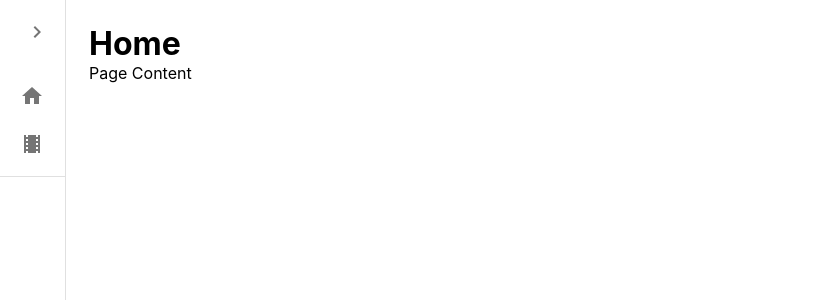
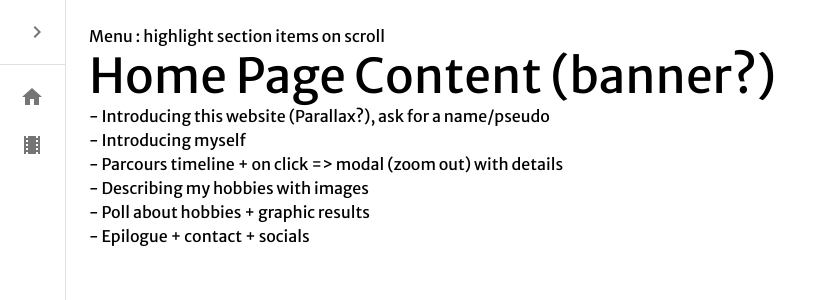
Before and after one commit to mlangumier/portfolio, a React (Create React App) app: page / in a window 1280 px wide. Shown: the top 300 px of the page, without its empty margins (0-815 px from the left). Built offline with nearby package versions, Linux system fonts and the light colour scheme.

Commit message:
Setup styleTheme & started Homepage

```diff
--- a/package.json
+++ b/package.json
@@ -8,6 +8,7 @@
     "@mui/icons-material": "^5.6.1",
     "@mui/material": "^5.6.1",
     "@mui/styled-engine-sc": "^5.6.1",
+    "@reduxjs/toolkit": "^1.8.1",
     "@testing-library/jest-dom": "^5.16.4",
     "@testing-library/react": "^13.0.1",
     "@testing-library/user-event": "^13.5.0",
@@ -15,6 +16,7 @@
     "@types/node": "^16.11.27",
     "@types/react": "^18.0.5",
     "@types/react-dom": "^18.0.1",
+    "@types/react-redux": "^7.1.24",
     "axios": "^0.26.1",
     "node-sass": "^7.0.1",
     "react": "^18.0.0",
--- a/src/App.scss
+++ b/src/App.scss
@@ -1,4 +1,4 @@
-@import url('https://fonts.googleapis.com/css2?family=Roboto:ital,wght@0,300;0,400;0,500;0,700;1,400&display=swap');
+// @import url('https://fonts.googleapis.com/css2?family=Roboto:ital,wght@0,300;0,400;0,500;0,700;1,400&display=swap');
 @import url('https://fonts.googleapis.com/css2?family=Merriweather+Sans:ital,wght@0,400;0,500;0,600;1,500;1,700&display=swap');
 
 * {
@@ -7,7 +7,7 @@
 }
 
 body {
-  font-family: -apple-system, BlinkMacSystemFont, 'Roboto', 'Segoe UI', 'Roboto', 'Oxygen',
+  font-family: -apple-system, BlinkMacSystemFont, 'Merriweather Sans', 'Segoe UI', 'Roboto', 'Oxygen',
     'Ubuntu', 'Cantarell', 'Fira Sans', 'Droid Sans', 'Helvetica Neue',
     sans-serif;
   -webkit-font-smoothing: antialiased;
@@ -18,6 +18,7 @@ body {
   min-height: 100vh;
 }
 
-.h1, h2, h3, h4 {
-  font-family: 'Merriweather Sans', sans-serif;
+a {
+  color: inherit;
+  text-decoration: none;
 }
--- a/src/App.tsx
+++ b/src/App.tsx
@@ -1,12 +1,20 @@
 import './App.scss';
 import RouterConfig from 'Routes/routes';
-import { BrowserRouter, Routes } from 'react-router-dom';
+import { createTheme, ThemeProvider } from '@mui/material';
+
+const theme = createTheme({
+  typography: {
+    fontFamily: 'Merriweather Sans'
+  }
+})
 
 function App() {
   return (
-    <div className="App">
-      <RouterConfig />
-    </div>
+    <ThemeProvider theme={theme}>
+      <div className="App">
+        <RouterConfig />
+      </div>
+    </ThemeProvider>
   );
 }
 
--- a/src/Components/Navbar/navbar.tsx
+++ b/src/Components/Navbar/navbar.tsx
@@ -1,6 +1,6 @@
 import * as React from 'react';
 import NavbarItems from './navbarItems'
-import { styled, useTheme, Theme, CSSObject } from '@mui/material/styles';
+import { styled, Theme, CSSObject } from '@mui/material/styles';
 import MuiDrawer from '@mui/material/Drawer';
 import List from '@mui/material/List';
 import Divider from '@mui/material/Divider';
@@ -75,24 +75,15 @@ const Navbar = () => {
             {!open ? <ChevronRightIcon /> : <ChevronLeftIcon />}
           </IconButton>
         </DrawerHeader>
-        {/* <Divider /> */}
+        <Divider />
         <List>
         {NavbarItems.map((item, index) => (
-          <NavLink to={item?.path} >
+          <NavLink to={item?.path} key={`NavbarItem-${index}`} >
             <ListItemButton
-              key={item.name}
-              sx={{
-                minHeight: 48,
-                justifyContent: open ? 'initial' : 'center',
-                px: 2.5,
-              }}
+              sx={{ minHeight: 48, justifyContent: open ? 'initial' : 'center', px: 2.5 }}
             >
               <ListItemIcon
-                sx={{
-                  minWidth: 0,
-                  mr: open ? 3 : 'auto',
-                  justifyContent: 'center',
-                }}
+                sx={{ minWidth: 0, mr: open ? 3 : 'auto', justifyContent: 'center' }}
               >
                 {item.icon}
               </ListItemIcon>
@@ -101,7 +92,8 @@ const Navbar = () => {
           </NavLink>
           ))}
         </List>
-        <Divider />
+        {/* <Divider /> */}
+
       </Drawer>
   );
 }
--- a/src/Components/Navbar/navbarItems.tsx
+++ b/src/Components/Navbar/navbarItems.tsx
@@ -1,18 +1,18 @@
 import HomeIcon from '@mui/icons-material/Home';
 import TheatersIcon from '@mui/icons-material/Theaters';
+import { HOMEPAGE, MOVIES } from 'Routes/CONSTANTS';
 
 const NavbarItems = [
   {
     name: 'Home',
     icon: <HomeIcon />,
-    path: '/',
+    path: HOMEPAGE,
   },
   {
     name: 'Movies',
     icon: <TheatersIcon />,
-    path: '/movies',
+    path: MOVIES,
   }
 ]
 
-
 export default NavbarItems
--- a/src/Pages/Home/homepage.tsx
+++ b/src/Pages/Home/homepage.tsx
@@ -1,14 +1,37 @@
 import Navbar from "Components/Navbar/navbar";
-import { Box, Typography } from "@mui/material";
+import { Box, Container, Typography } from "@mui/material";
 
 const Homepage = () => {
+  //Main menu {minHeight:'64px'}
   return (
     <Box sx={{ display: 'flex' }}>
       <Navbar />
-      <Box component="main" sx={{ flexGrow: 1, p: 3 }}>
-          <h1>Home</h1>
-          <p>Page Content</p>
-      </Box>
+      <Container maxWidth="xl" component="main" sx={{ flexGrow: 1, p: 3 }}>
+          <Typography variant="body1" component="p">
+            Menu : highlight section items on scroll
+          </Typography>
+          <Typography variant="h3" component="h2">
+            Home Page Content (banner?)
+          </Typography>
+          <Typography variant="body1" component="p">
+            - Introducing this website (Parallax?), ask for a name/pseudo
+          </Typography>
+          <Typography variant="body1" component="p">
+            - Introducing myself
+          </Typography>
+          <Typography variant="body1" component="p">
+            - Parcours timeline + on click =&gt; modal (zoom out) with details
+          </Typography>
+          <Typography variant="body1" component="p">
+            - Describing my hobbies with images
+          </Typography>
+          <Typography variant="body1" component="p">
+            - Poll about hobbies + graphic results
+          </Typography>
+          <Typography variant="body1" component="p">
+            - Epilogue + contact + socials
+          </Typography>
+      </Container>
     </Box>
   )
 }
--- a/src/Routes/routes.tsx
+++ b/src/Routes/routes.tsx
@@ -2,7 +2,7 @@ import React from "react";
 import { BrowserRouter, Route, Routes } from "react-router-dom";
 import Homepage from "Pages/Home/homepage";
 import Movies from "Pages/Movies/movies";
-import { FAVORITES, HOMEPAGE, MOVIEDETAILS, MOVIES, WATCHLATER } from "./CONSTANTS";
+import { HOMEPAGE, MOVIES } from "./CONSTANTS";
 
 const RouterConfig = () => {
   return (
--- /dev/null
+++ b/src/theme.d.ts
@@ -0,0 +1,15 @@
+import { Theme, ThemeOptions } from '@mui/material/styles';
+
+declare module '@mui/material/styles' {
+  interface CustomTheme extends Theme {
+    // typography: {
+    //   fontFamily: string;
+    // }
+  }
+  interface CustomThemeOptions extends ThemeOptions {
+    // typography?: {
+    //   fontFamily?: string;
+    // }
+  }
+  export function createTheme(options: CustomThemeOptions): CustomTheme
+}
```
Also changed, not shown: src/Components/Menu/menu.tsx (added, +10 -0 lines), src/Components/Menu/menuItems.tsx (added, +14 -0 lines), src/Redux/hooks.ts (added, +8 -0 lines), src/Redux/store.ts (added, +13 -0 lines), 1 other file (tests, documents, lock files or other folders).
